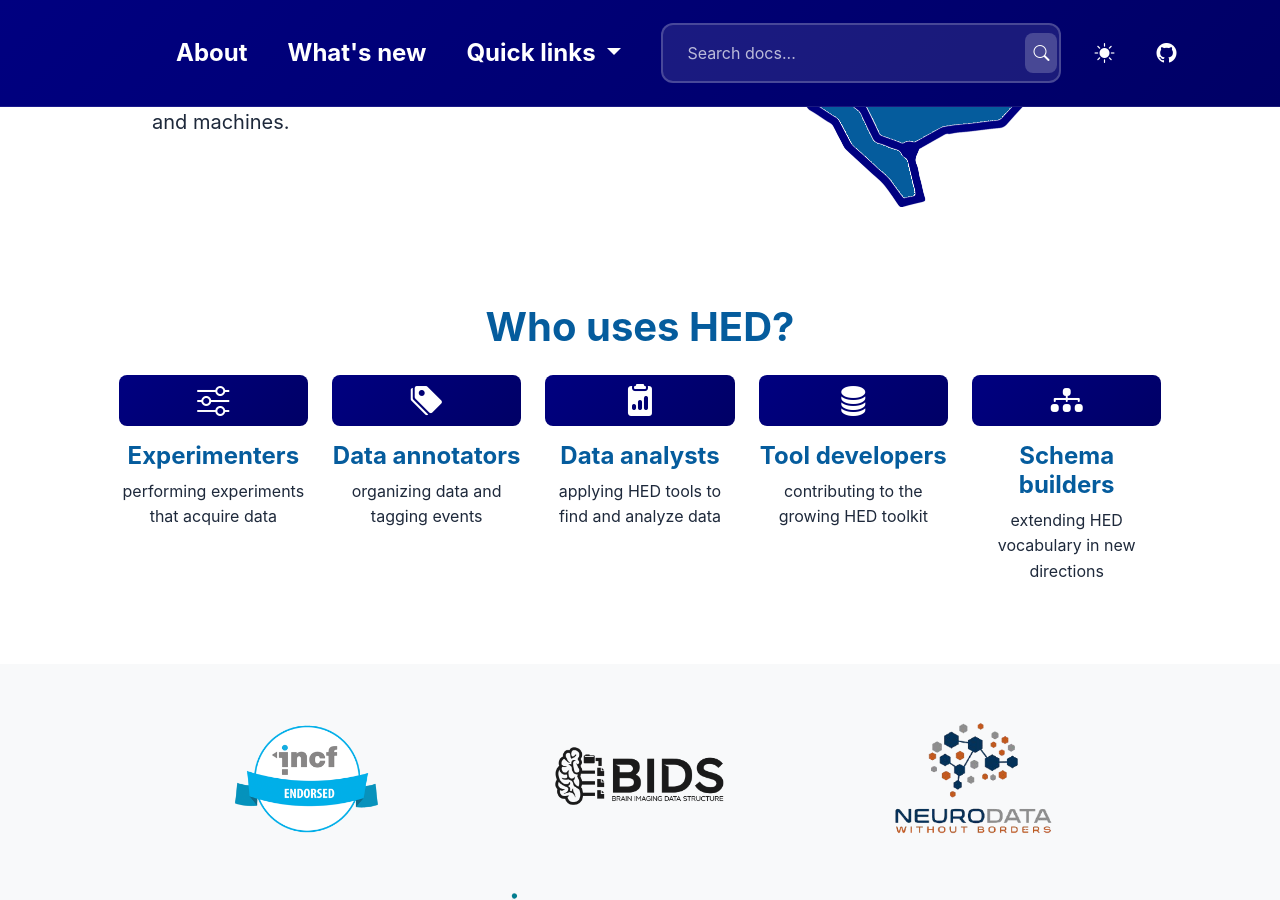
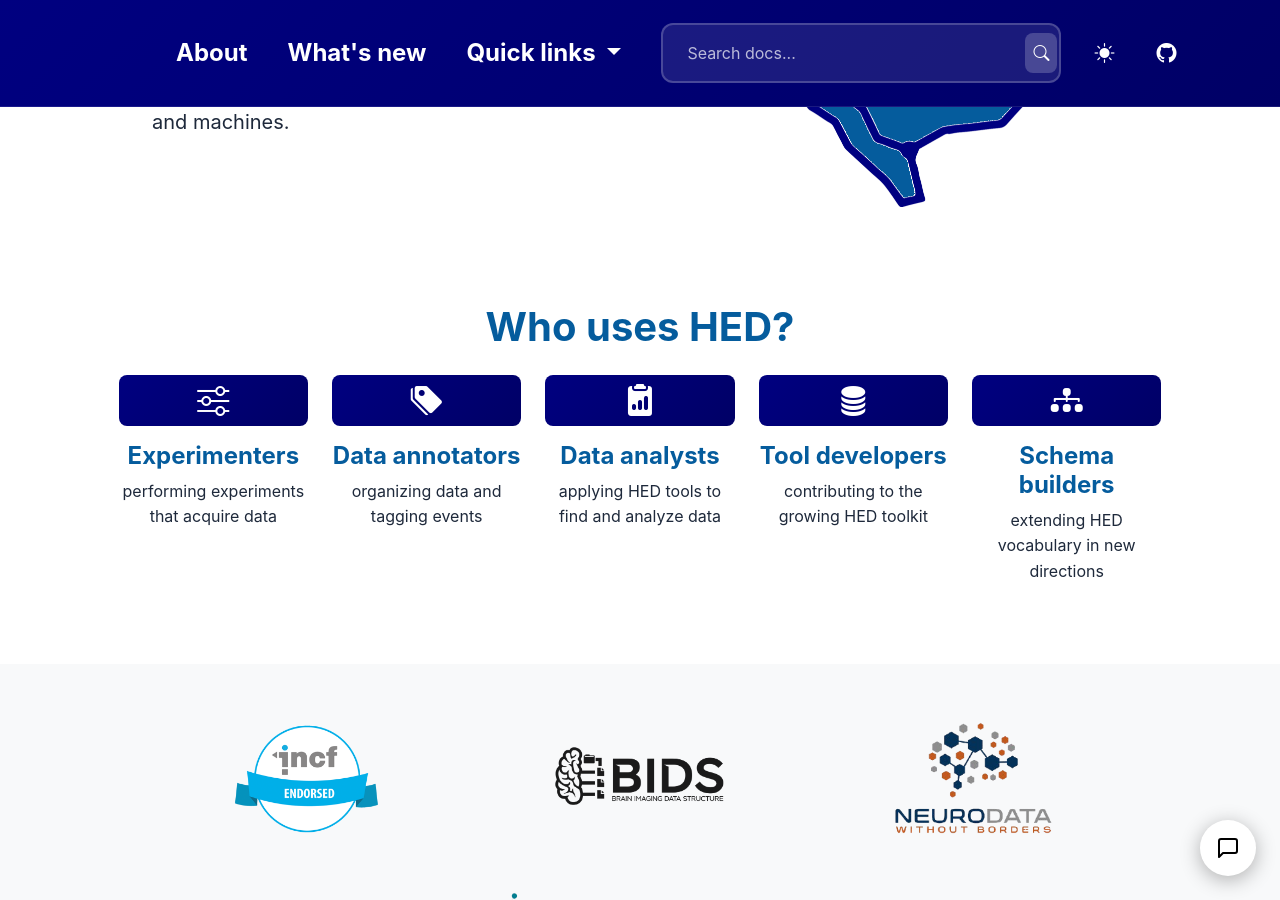
Before and after one commit to hed-standard/hed-standard.github.io, a Jekyll site: the page built from index.html, in a window 1280 px wide and 900 px high, scrolled down 556 px. Built offline with Jekyll 4.4.1, drawn with Linux system fonts in a browser that asks for light colours.

Commit message:
Include chat widget in site layouts
Add CSS and JS includes for HED chat widget to default layout and index.html

```diff
--- a/_layouts/default.html
+++ b/_layouts/default.html
@@ -13,6 +13,9 @@
 
   <!-- Custom CSS -->
   <link href="/assets/css/modern.css" rel="stylesheet">
+
+  <!-- HED Chat Widget CSS -->
+  <link href="/assets/css/hed-chat-widget.css" rel="stylesheet">
 
   <title>{{ page.title | default: "HED" }}</title>
 </head>
@@ -98,6 +101,9 @@
       });
     }
   </script>
+
+  <!-- HED Chat Widget -->
+  <script src="/assets/js/hed-chat-widget.js"></script>
 </body>
 </html>
 <!-- Footer-->
--- a/index.html
+++ b/index.html
@@ -20,6 +20,9 @@
 
     <!-- Custom CSS -->
     <link href="/assets/css/modern.css" rel="stylesheet">
+
+    <!-- HED Chat Widget CSS -->
+    <link href="/assets/css/hed-chat-widget.css" rel="stylesheet">
 
     <style>
         .text-title {
@@ -128,6 +131,9 @@
             window.location = search_endpoint + input + search_args;
         }
     </script>
+
+    <!-- HED Chat Widget -->
+    <script src="/assets/js/hed-chat-widget.js"></script>
 </body>
 <!-- Footer -->
 <footer class="text-center text-lg-start bg-body-tertiary text-muted">
```
